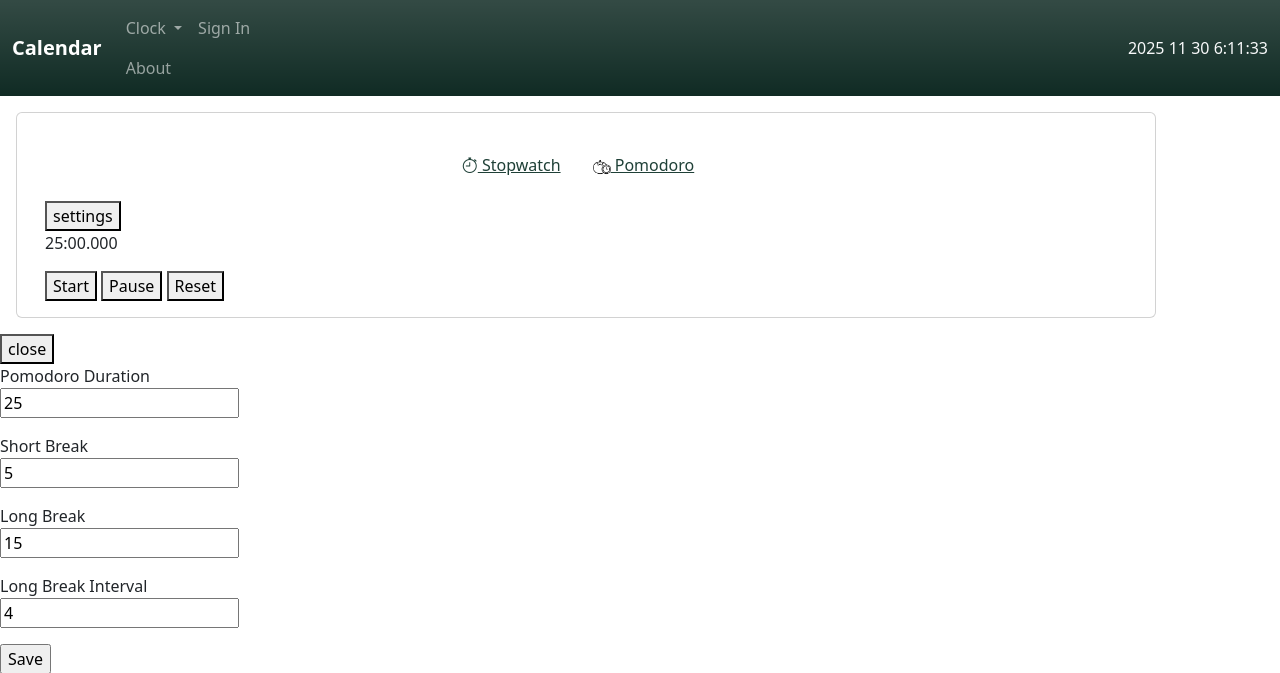
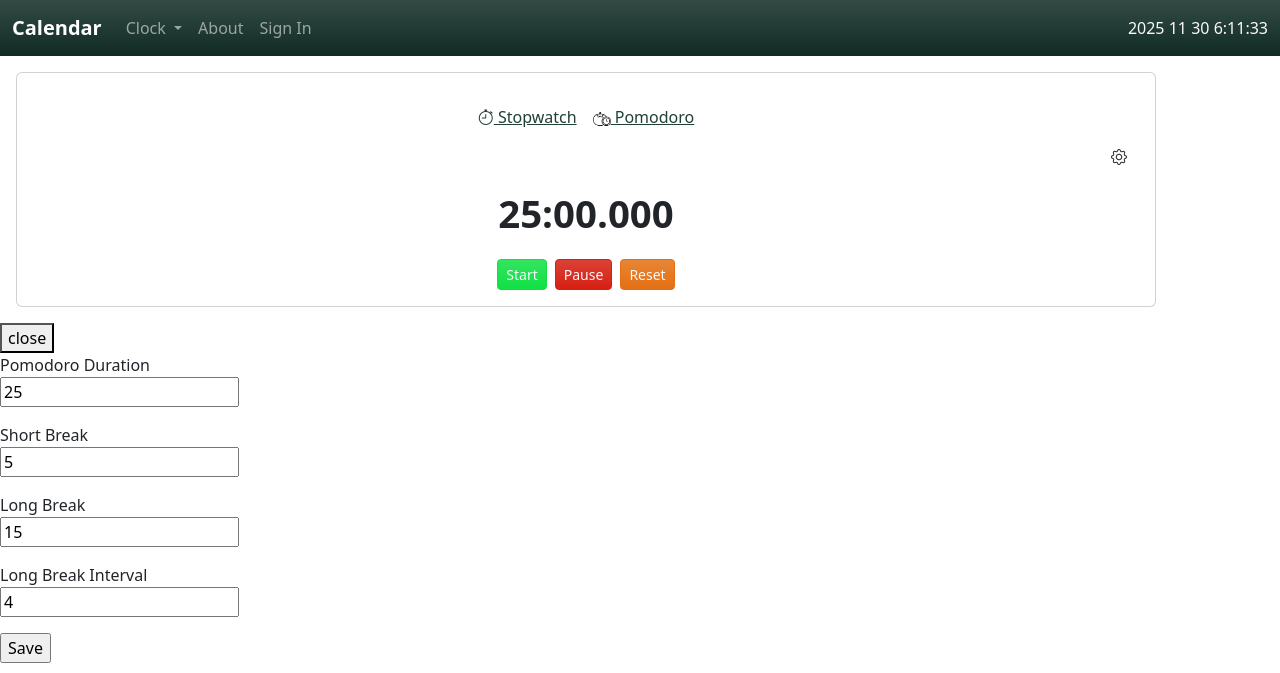
Before and after one commit to Anonymoususer5761/Calendar, a Flask app: page /clock/pomodoro in a window 1280 px wide. Shown: the top 673 px of the page. Run offline with Flask 3, Linux system fonts and the light colour scheme; data that the repository does not hold is empty; parts of the project's set-up code (start-up, migrations or seed data) failed here and were passed over; some libraries are stand-ins or nearby versions.

Commit message:
Added additional CSS to stopwathc.html

```diff
--- a/app/static/clock.css
+++ b/app/static/clock.css
@@ -25,7 +25,7 @@
 #pause-button {
     display: none;
 }
-#pause-button:hover {
+#stop-button:hover {
     color: aliceblue;
     background-color: #f12409;
 }
--- /dev/null
+++ b/app/static/pomodoro.css
@@ -0,0 +1,3 @@
+#pomodoro-timer {
+    font-size: clamp(0.75rem, 3vw, 3rem);
+}
--- a/app/static/stopwatch.js
+++ b/app/static/stopwatch.js
@@ -1,7 +1,7 @@
 const mainTimer = document.getElementById('main-timer');
 const splitTimer = document.getElementById('split-timer');
 const startButton = document.getElementById('start-button');
-const pauseButton = document.getElementById('pause-button');
+const pauseButton = document.getElementById('stop-button');
 const resetButton = document.getElementById('reset-button');
 
 const lapCounter = document.getElementById('lap-counter');
@@ -228,6 +228,7 @@ document.addEventListener('DOMContentLoaded', () => {
                     );
                 }
             }
+            updateClockOptions();
             stopwatch.updateDisplay();
         }
     });
--- a/app/templates/clock.html
+++ b/app/templates/clock.html
@@ -11,7 +11,7 @@
 {% block main %}
     <div id="clock" class="container-lg m-3 card">
         <div class="card-body">
-            <div id="clock-options" class="d-flex flex-row justify-content-center p-3">
+            <div id="clock-options" class="d-flex flex-row justify-content-center p-2">
                 <span class="p-2">
                     <a id="clock-options-stopwatch" href="{{ url_for('stopwatch') }}">
                         <i class="bi bi-stopwatch"></i>
@@ -19,7 +19,7 @@
                     </a>
                 </span>
                 <span class="p-2">
-                    <a id="clock-options-pomodoro" class="p-3" href="{{ url_for('pomodoro') }}">
+                    <a id="clock-options-pomodoro" href="{{ url_for('pomodoro') }}">
                         <img src="../static/assets/pomodoro-technique.png" alt="pomodoro png" style="width: 18px; height: 18px;">
                         Pomodoro
                     </a>
--- a/app/templates/layout.html
+++ b/app/templates/layout.html
@@ -29,6 +29,8 @@
                                 <hr class="m-0">
                                 <li><a class="dropdown-item" href="{{ url_for('pomodoro') }}">Pomodoro</a></li>
                             </ul>
+                        </li>
+                        <li>
                             <a class="nav-link" href="{{ url_for('about')}}">About</a>
                         </li>
                         <li class="nav-item">
--- a/app/templates/pomodoro.html
+++ b/app/templates/pomodoro.html
@@ -5,11 +5,19 @@
 {% endblock %}
 
 {% block clock %}
-    <button id="pomodoro-settings-button">settings</button>
-    <p id="pomodoro-timer" class="timer">00:00:00.000</p>
-    <button id="start-button" class="clock-button">Start</button>
-    <button id="stop-button" class="clock-button">Pause</button>
-    <button id="reset-button" class="clock-button">Reset</button>
+    <div class="d-flex justify-content-end">
+        <p id="pomodoro-settings-button">
+            <i class="bi bi-gear"></i>
+        </p>
+    </div>
+    <div id="timers" class="d-flex flex-column align-items-center">
+        <p id="pomodoro-timer" class="timer fw-bold">00:00:00.000</p>
+    </div>
+    <div class="d-flex justify-content-center buttons">
+        <button id="start-button" class="clock-button btn btn-start btn-sm mx-1">Start</button>
+        <button id="stop-button" class="clock-button btn btn-stop btn-sm mx-1">Pause</button>
+        <button id="reset-button" class="clock-button btn btn-reset btn-sm mx-1">Reset</button>
+    </div>
 {% endblock %}
 
 {% block subpage_main %}
--- a/app/templates/stopwatch.html
+++ b/app/templates/stopwatch.html
@@ -11,7 +11,7 @@
     </div>
     <div class="d-flex justify-content-center buttons">
         <button id="start-button" class="btn btn-start btn-sm mx-1">Start</button>
-        <button id="pause-button" class="btn btn-stop btn-sm mx-1">Pause</button>
+        <button id="stop-button" class="btn btn-stop btn-sm mx-1">Pause</button>
         <button id="lap-button" class="btn btn-lap btn-sm mx-1">Lap</button>
         <button id="reset-button" class="btn btn-reset btn-sm mx-1">Reset</button>
     </div>
```
Also changed, not shown: app/static/stopwatch.css (+7 -0 lines).
